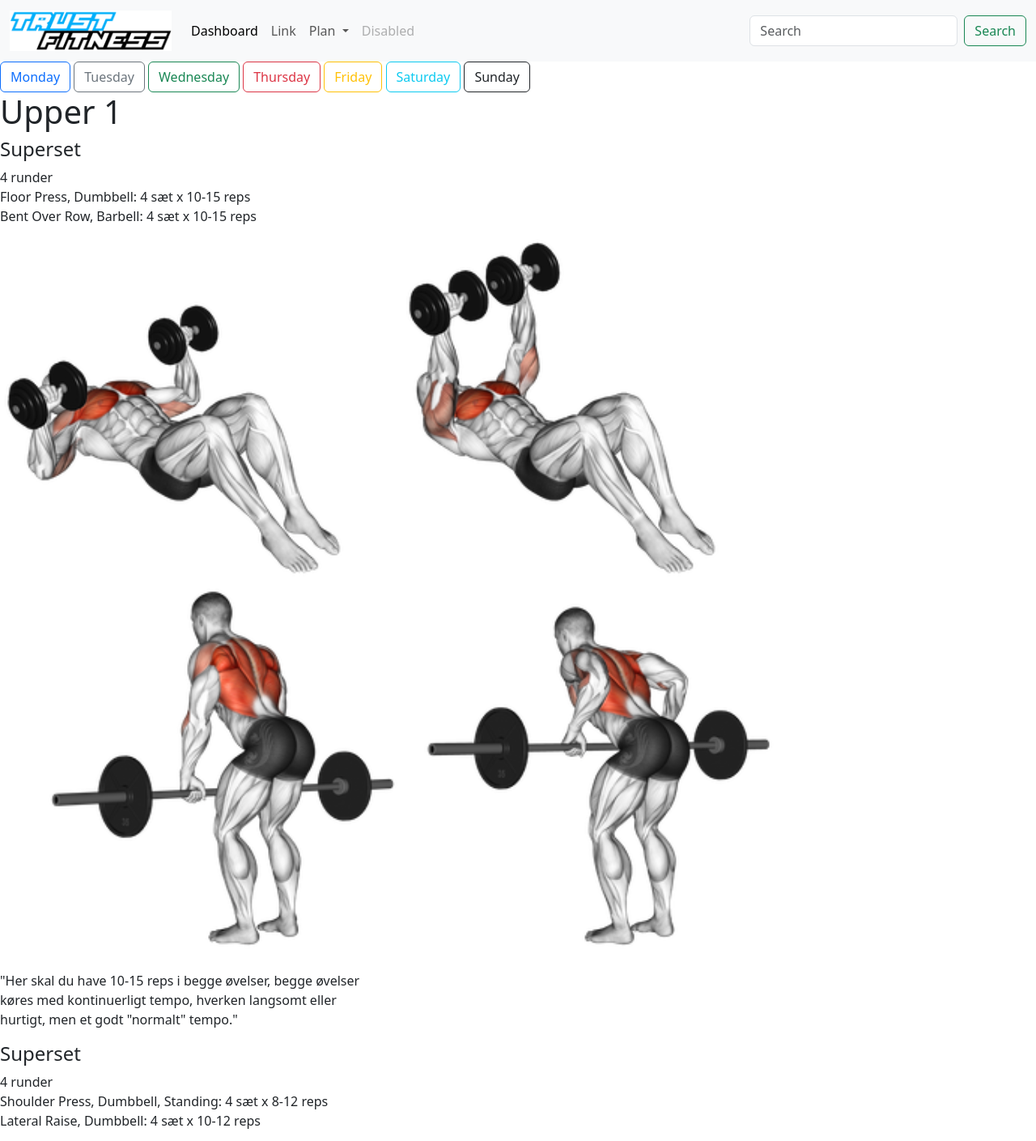
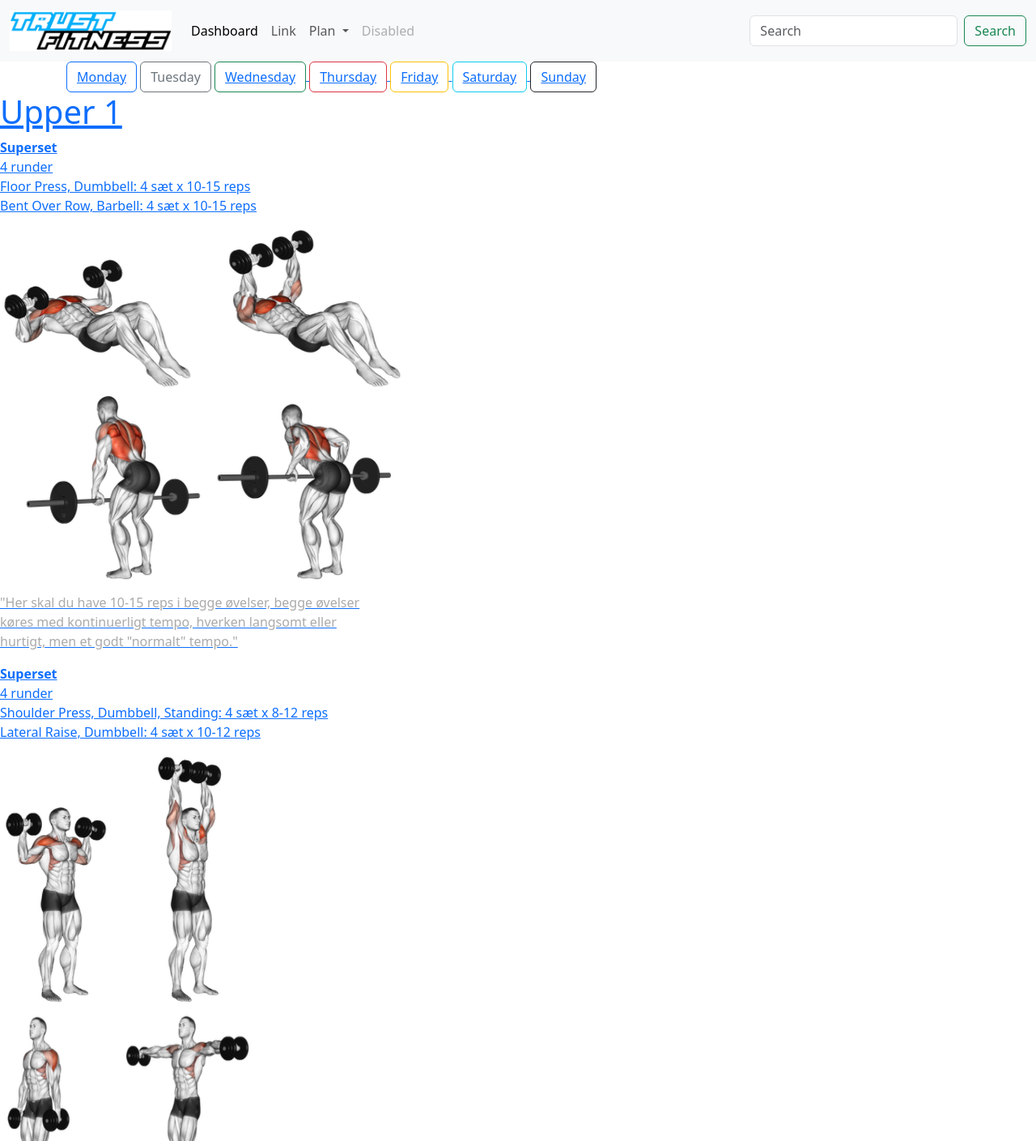
Before and after one commit to ZakriaG/FitnessLog, a Django app: page /workout/monday in a window 1280 px wide. Shown: the top 1409 px of the page at 81% size. Run offline with Django 4.2, Linux system fonts and the light colour scheme.

Commit message:
button referring to monday page

```diff
--- a/workout/static/css/main.css
+++ b/workout/static/css/main.css
@@ -0,0 +1,6 @@
+html {
+    height: 100%;
+}
+body {
+    min-height: 100%;
+}
--- a/workout/templates/workout/baseWorkout.html
+++ b/workout/templates/workout/baseWorkout.html
@@ -3,11 +3,15 @@
 
 {% block template %}
 {% include "../base/navbar.html" %}
-<button type="button" class="btn btn-outline-primary"> <a data-href="{% url 'workout_monday' %}">Monday</a> </button>
-<button type="button" class="btn btn-outline-secondary" data-href="{% url 'workout_tuesday' %}">Tuesday</button>
-<button type="button" class="btn btn-outline-success" data-href="{% url 'workout_wednesday' %}">Wednesday</button>
-<button type="button" class="btn btn-outline-danger" data-href="{% url 'workout_thursday' %}">Thursday</button>
-<button type="button" class="btn btn-outline-warning" data-href="{% url 'workout_friday' %}">Friday</button>
-<button type="button" class="btn btn-outline-info" data-href="{% url 'workout_saturday' %}">Saturday</button>
-<button type="button" class="btn btn-outline-dark" data-href="{% url 'workout_sunday' %}">Sunday</button>
-{% endblock template %}
+<div class="container">
+  <div class="center">
+<button type="button" class="btn btn-outline-primary"> <a href="{% url 'workout_monday' %}">Monday</a> </button>
+<button type="button" class="btn btn-outline-secondary" > <a ahref="{% url 'workout_tuesday' %}">Tuesday</button>
+<button type="button" class="btn btn-outline-success" > <a href="{% url 'workout_wednesday' %}">Wednesday</button>
+<button type="button" class="btn btn-outline-danger" > <a href="{% url 'workout_thursday' %}">Thursday</button>
+<button type="button" class="btn btn-outline-warning" > <a href="{% url 'workout_friday' %}">Friday</button>
+<button type="button" class="btn btn-outline-info" > <a href="{% url 'workout_saturday' %}">Saturday</button>
+<button type="button" class="btn btn-outline-dark" > <a href="{% url 'workout_sunday' %}">Sunday</button>
+</div>
+</div>
+      {% endblock template %}
--- a/workout/templates/workout/monday.html
+++ b/workout/templates/workout/monday.html
@@ -5,34 +5,37 @@
 {% load static %}
 
 <h1>Upper 1</h1>
-<h4>Superset</h4>
+<b>Superset</b>
 <p>4 runder<br>
 Floor Press, Dumbbell: 4 sæt x 10-15 reps<br>
 Bent Over Row, Barbell: 4 sæt x 10-15 reps</p>
 <div class="img-with-text">
-    <img src="{% static '/images/workout_illustration/FloorPress_Dumbbell.png' %}" alt="sometext" />
+    <img src="{% static '/images/workout_illustration/FloorPress_Dumbbell.png' %}"
+         width="500" height="200" alt="sometext" />
 </div>
 <div class="img-with-text">
-    <img src="{% static '/images/workout_illustration/BentOverRow_Barbell.png' %}" alt="sometext" />
-    <p style="word-wrap: break-word; max-width: 50ch;">
+    <img src="{% static '/images/workout_illustration/BentOverRow_Barbell.png' %}"
+         width="500" height="250"
+         alt="sometext" />
+    <p style="word-wrap: break-word; max-width: 50ch; color:rgb(170,170,170);">
         "Her skal du have 10-15 reps i begge øvelser,
     begge øvelser køres med kontinuerligt tempo,
     hverken langsomt eller hurtigt, men et godt "normalt" tempo."</p>
 </div>
 
 
-
-
-<h4>Superset</h4>
+<b>Superset</b>
 <p>4 runder<br>
 Shoulder Press, Dumbbell, Standing: 4 sæt x 8-12 reps<br>
 Lateral Raise, Dumbbell: 4 sæt x 10-12 reps</p>
 <div class="img-with-text">
-    <img src="{% static '/images/workout_illustration/ShoulderPress_Dumbbell.png' %}" alt="sometext" />
+    <img src="{% static '/images/workout_illustration/ShoulderPress_Dumbbell.png' %}"
+         width="280" height="310" alt="sometext" />
 </div>
 <div class="img-with-text">
-    <img src="{% static '/images/workout_illustration/LateralRaise_Dumbbell.png' %}" alt="sometext" />
-    <p style="word-wrap: break-word; max-width: 50ch;">
+    <img src="{% static '/images/workout_illustration/LateralRaise_Dumbbell.png' %}"
+         width="310" height="250" alt="sometext" />
+    <p style="word-wrap: break-word; max-width: 50ch; color:rgb(170,170,170);">
         "Her der skal du have 8-12 reps med stående skulderpres,
         og her der skal du presse eksplosivt op &
         kontrollerer den excentriske fase (På vej i bevægelsen)
@@ -45,18 +48,19 @@ Lateral Raise, Dumbbell: 4 sæt x 10-12 reps</p>
 
 
 
-
-<h4>Superset</h4>
+<b>Superset</b>
 <p>4 runder<br>
 Bicep Curl, Standing, Dumbbell: 4 sæt x 10-12 reps<br>
 Tricep Extension, Dumbbell, Lying: 4 sæt x 10-12 reps</p>
 <div class="img-with-text">
-    <img src="{% static '/images/workout_illustration/ShoulderPress_Dumbbell.png' %}" alt="sometext" />
+    <img src="{% static '/images/workout_illustration/BicepCurlStanding_Dumbbell.png' %}"
+         width="280" height="300"  alt="sometext" />
 </div>
 <div class="img-with-text">
-    <img src="{% static '/images/workout_illustration/LateralRaise_Dumbbell.png' %}" alt="sometext" />
-    <p style="word-wrap: break-word; max-width: 50ch;">
-        ""TIl armtøjet! 10-12 reps i begge øvelser og dine triceps
+    <img src="{% static '/images/workout_illustration/TricepExtension_Dumbbell.png' %}"
+         width="500" height="250"  alt="sometext" />
+    <p style="word-wrap: break-word; max-width: 50ch; color:rgb(170,170,170);">
+        "TIl armtøjet! 10-12 reps i begge øvelser og dine triceps
         extensions kan du SAGTENS lave liggende på gulvet.
         Bicep curl:
         Squeeze op og spænd i armen på toppen & brug ca.
@@ -67,5 +71,27 @@ Tricep Extension, Dumbbell, Lying: 4 sæt x 10-12 reps</p>
 Her kan du også bruge din stang."</p>
 </div>
 
+<b>Bent Over Row, Dumbbell</b>
+<p>4 sæt x 12-14 reps</p>
+<div class="img-with-text">
+    <img src="{% static '/images/workout_illustration/BentOverRow_Dumbbell.png' %}"
+         width="280" height="280" alt="sometext" />
+    <p style="word-wrap: break-word; max-width: 50ch; color:rgb(170,170,170);">
+        "Kør 12-14 reps her, du skal helt ned og strække og helt op og klemme!"</p>
+</div>
+
+<b>Crunch</b>
+<p>5 sæt x 12-30 reps</p>
+<div class="img-with-text">
+    <img src="{% static '/images/workout_illustration/Crunch.png' %}"
+         width="280" height="250"  alt="sometext" />
+    <p style="word-wrap: break-word; max-width: 50ch; color:rgb(170,170,170);">
+        "Sidste for i dag, og det bliver helt alm. mavebøjninger,
+        dog kan du OGSÅ svinge benene op på sofaen
+        imens du ligger på gulvet, det ville gøre dem lidt svære.
+        Du skal have alt fra 12-30 reps, dvs. "Så mange du kan" så
+        tag så mange du nu engang kan og hold herefter 45 sek.
+        så forfra, osv. til du har lavet 5 sæt i alt :)"</p>
+</div>
 
 {% endblock content %}
```
Also changed, not shown: workout/static/images/workout_illustration/BentOverRowDumbbell.png (deleted), workout/static/images/workout_illustration/BicepCurlStanding_Dumbbell.png (added), workout/static/images/workout_illustration/LateralRaise_Dumbbell.png (renamed from workout/static/images/workout_illustration/Lateral Raise,Dumbbell.png), workout/static/images/workout_illustration/ShoulderPress_Dumbbell.png (renamed from workout/static/images/workout_illustration/Shoulder Press, Dumbbell.png), 3 other files.
